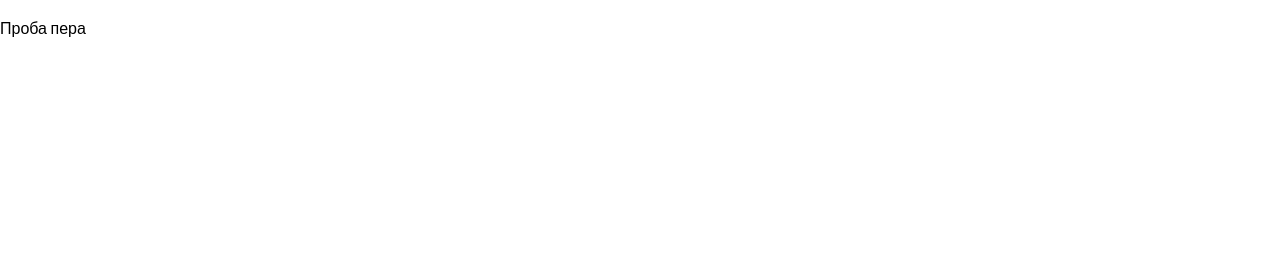
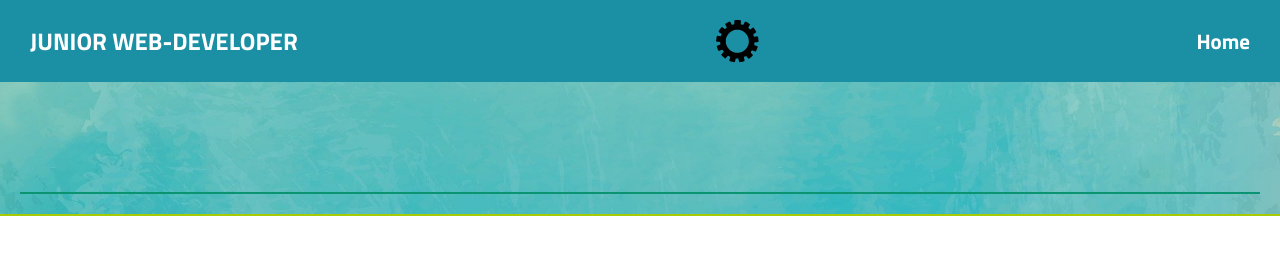
Before and after one commit to russlandy/rsschool-cv, a plain HTML site: page index.html in a window 1280 px wide. Drawn offline with Linux system fonts and the light colour scheme.

Commit message:
fix: create header in index

```diff
--- a/index.html
+++ b/index.html
@@ -11,8 +11,22 @@
     <title>CV Dabysov Ruslan</title>
 </head>
 <body>
+    <div class="page">
         <header class="header">
+            <div class="container">
+                <div class="header-inner">
+                    <div class="header-profy-name">
+                        Junior Web-Developer
+                    </div>
+                    <div class="header-my-logo">
+                        <img src="assets/svg/logotype.svg" alt="logotype" width="60px">
+                    </div>
+                    <nav class="header-nav">
+                            <a class="header-nav-link" href="index.html">Home</a>
 
+                    </nav>
+                </div>
+            </div>
         </header>
 
         <main class="main">
@@ -22,6 +36,7 @@
         <footer class="footer">
 
         </footer>
-<p>Проба пера</p>
+    </div>
+
 </body>
 </html>
--- a/style.css
+++ b/style.css
@@ -1,6 +1,13 @@
+html {
+    font-size: 15px;
+
+    scroll-behavior: smooth;
+}
+
 body {
     margin: 0;
     font-family: 'Titillium Web', sans-serif;
+    min-height: 100vh;
 }
 
 *,
@@ -8,3 +15,62 @@ body {
 *:after {
     box-sizing: border-box;
 }
+
+.page {
+    width: 100%;
+    position: relative;
+    overflow: hidden;
+    background: url(assets/img/background\ water.jpg) center no-repeat;
+    background-size: cover;
+}
+
+.header {
+    padding: 1rem 0;
+    margin-bottom: 110px;
+    background: #1b90a5;
+}
+
+.header-inner {
+    display: flex;
+    justify-content: space-between;
+    align-items: center;
+}
+
+.header-profy-name {
+    margin: 0 0 0 2rem;
+    font-size: 1.6rem;
+    color: #fff;
+    text-transform: uppercase;
+    font-weight: 700;
+}
+
+.header-my-logo img{
+    display: block;
+}
+
+.header-nav {
+    display: flex;
+    margin: 0 2rem 0 0;
+}
+
+.header-nav-link {
+    margin-left: 1.5rem;
+
+    color: #fff;
+    font-size: 1.4rem;
+    font-weight: 700;
+    text-decoration: none;
+
+    transition: color .2s linear;
+}
+
+
+
+.main {
+    border: 1px solid rgb(10, 148, 113);
+    margin: 20px;
+}
+
+.footer {
+    border: 1px solid rgb(166, 202, 3);
+}
```
Also changed, not shown: assets/img/background water.jpg (added), assets/svg/logotype.svg (added). Lines whose indentation alone changed are shown as unchanged.
